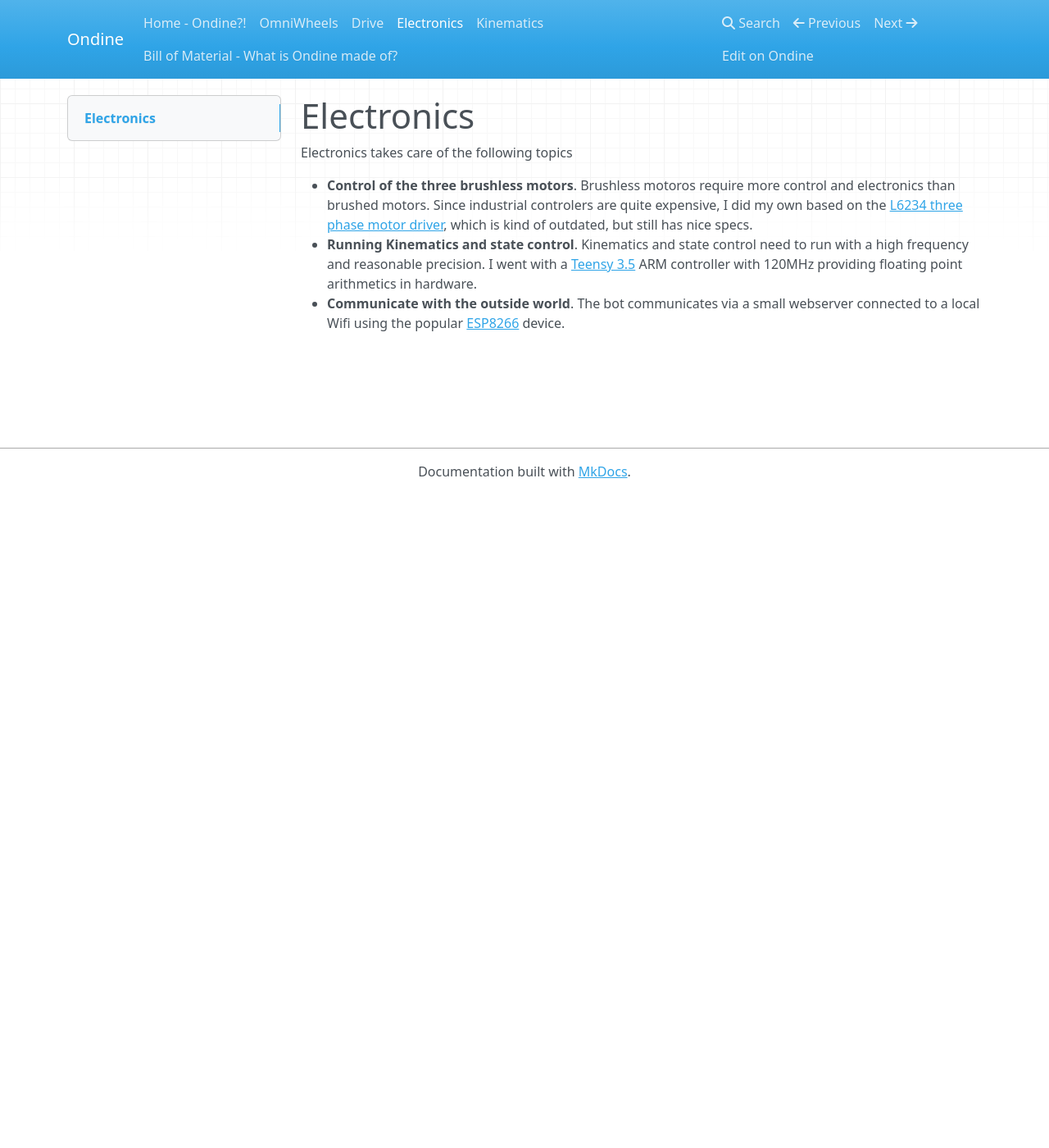
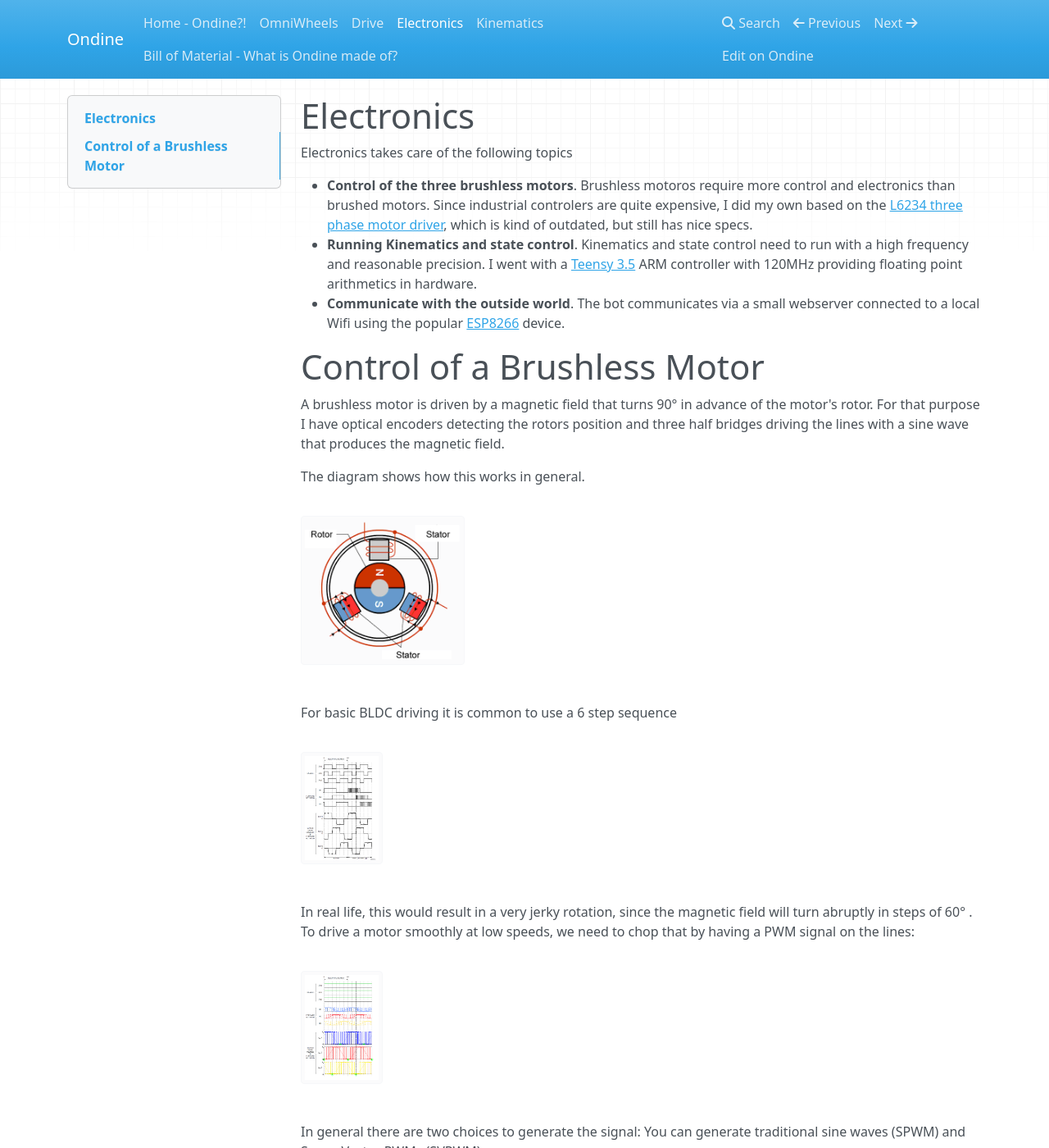
Before and after one commit to jochenalt/Ondine, an MkDocs documentation site: the page built from docs/Electronics.md, in a window 1280 px wide and 1400 px high. Shown: the whole window at 82% size. Built offline with MkDocs 1.6.1, drawn with Linux system fonts in a browser that asks for light colours; nearby versions of some CDN libraries; old or Windows-style settings are respelled for this version of MkDocs; some of the changed text lies outside the part shown.

Commit message:
no message

```diff
--- a/docs/Electronics.md
+++ b/docs/Electronics.md
@@ -6,3 +6,26 @@ Electronics takes care of the following topics
 * <b>Control of the three brushless motors</b>. Brushless motoros require more control and electronics than brushed motors. Since industrial controlers are quite expensive, I did my own based on the [L6234 three phase motor driver](https://www.google.com/url?sa=t&rct=j&q=&esrc=s&source=web&cd=1&cad=rja&uact=8&ved=2ahUKEwjyubq8yJneAhWQ6qQKHc-_DH4QFjAAegQICRAC&url=https%3A%2F%2Fwww.st.com%2Fresource%2Fen%2Fapplication_note%2Fcd00004062.pdf&usg=AOvVaw3LNxqsRuPNezNOGpHoja4f), which is kind of outdated, but still has nice specs.
 * <b>Running Kinematics and state control</b>. Kinematics and state control need to run with a high frequency and reasonable precision. I went with a [Teensy 3.5](https://www.pjrc.com/store/teensy35.html) ARM controller with 120MHz providing floating point arithmetics in hardware.
 * <b>Communicate with the outside world</b>. The bot communicates via a small webserver connected to a local Wifi using the popular [ESP8266](https://www.seeedstudio.com/NodeMCU-v2-Lua-based-ESP8266-development-kit-p-2415.html) device.
+
+# Control of a Brushless Motor
+
+A brushless motor is driven by a magnetic field that turns 90° in advance of the motor's rotor. For that purpose I have optical encoders detecting the rotors position and three half bridges driving the lines with a sine wave that produces the magnetic field.
+
+The diagram shows how this works in general.
+
+<img width="200" src="https://raw.githubusercontent.com/jochenalt/Ondine/master/docs/images/electronics/bldc motor animation.gif"/>
+
+For basic BLDC driving it is common to use a 6 step sequence
+
+<img width="100" src="https://raw.githubusercontent.com/jochenalt/Ondine/master/docs/images/electronics/BLDC 6 step sequence.png"/>
+
+In real life, this would result in a very jerky rotation, since the magnetic field will turn abruptly in steps of 60° .
+To drive a motor smoothly at low speeds, we need to chop that by having a PWM signal on the lines:
+
+<img width="100" src="https://raw.githubusercontent.com/jochenalt/Ondine/master/docs/images/electronics/SPWM.png"/>
+
+In general there are two choices to generate the signal: You can generate traditional sine waves (SPWM) and Space-Vector PWMs (SVPWM).
+
+<img width="100" src="https://raw.githubusercontent.com/jochenalt/Ondine/master/docs/images/electronics/SPWM vs SVPWM.png"/>
+
+I always want to have the most fancy thing, so I went with SVPWM.
```
Also changed, not shown: docs/images/electronics/BLDC 6 step sequence.png (added), docs/images/electronics/BLDC Chopper.png (added), docs/images/electronics/SPWM vs SVPWM.png (added), docs/images/electronics/SPWM.png (added), docs/images/electronics/bldc motor animation.gif (added).
